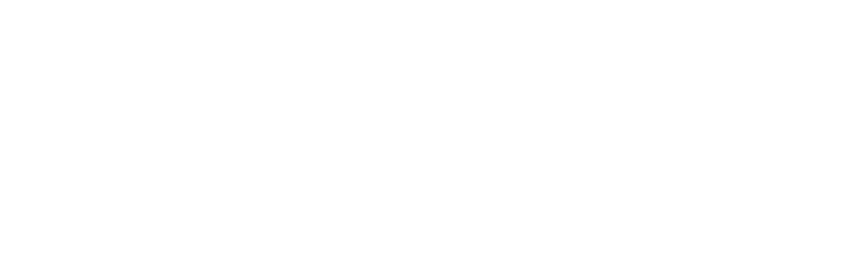
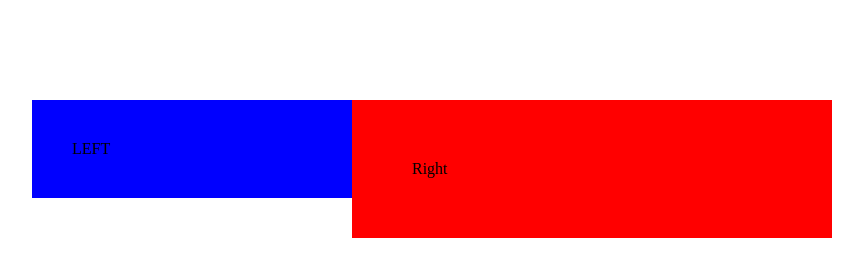
Before and after one commit to sauliusss/sign-up, a website: page index.html in a window 1280 px wide. Shown: the whole page, without its empty margins (208-1071 px from the left). Drawn offline with Linux system fonts and the light colour scheme.

Commit message:
add main left and right style

```diff
--- a/css/index.css
+++ b/css/index.css
@@ -0,0 +1,30 @@
+*,
+::before,
+::after {
+  padding: 0;
+  margin: 0;
+  box-sizing: border-box;
+}
+
+main {
+  display: inline-block;
+  width: 800px;
+  margin-top: 100px;
+  margin-left: calc(50% - 400px);
+}
+
+.left {
+  display: inline-block;
+  width: 40%;
+  background-color: blue;
+  float: left;
+  padding: 40px;
+}
+
+.right {
+  display: inline-block;
+  width: 60%;
+  background-color: red;
+  float: left;
+  padding: 60px;
+}
--- a/index.html
+++ b/index.html
@@ -6,7 +6,13 @@
     <meta name="viewport" content="width=device-width, initial-scale=1.0" />
     <link rel="stylesheet" href="./css/index.css" />
     <link href=".//favicon/favicon.ico" rel="icon" type="image/x-icon" />
+    <link rel="shortcut icon" href=".//favicon/favicon.ico" type="image/x-icon" />
     <title>Sign-up</title>
   </head>
-  <body></body>
+  <body>
+    <main>
+      <div class="left">LEFT</div>
+      <div class="right">Right</div>
+    </main>
+  </body>
 </html>
```
